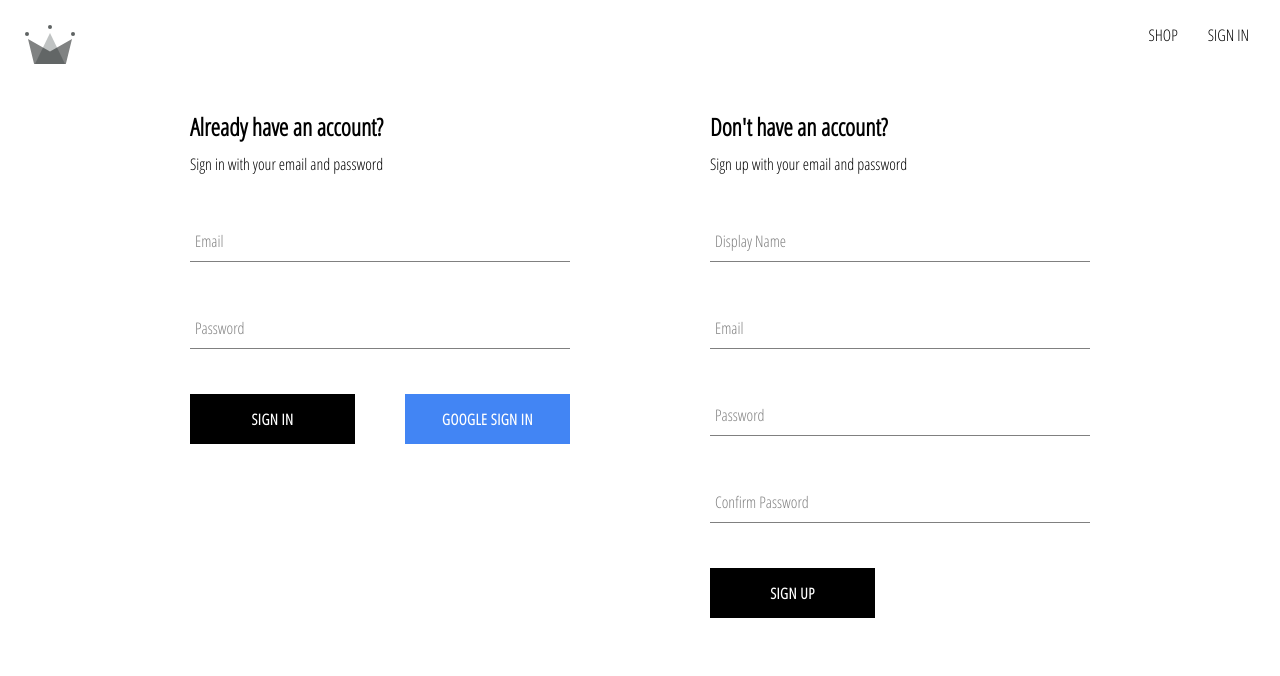
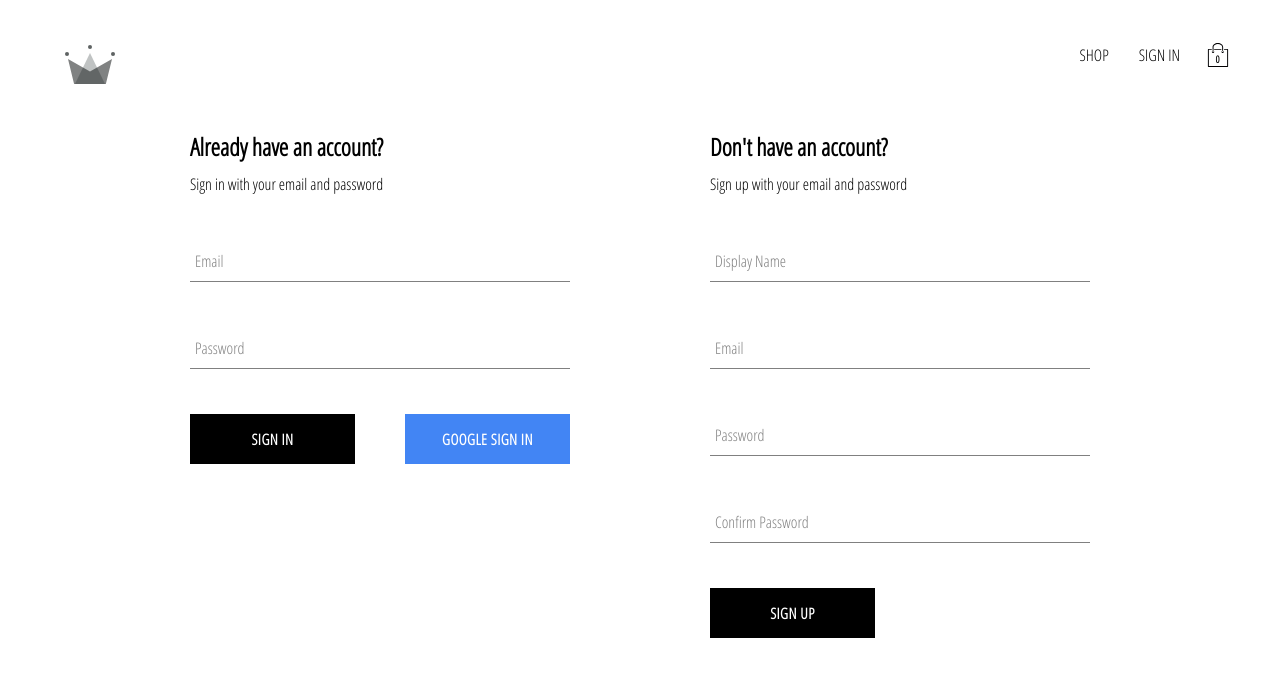
Before and after one commit to bhatsushant/crown-clothing, a React (Create React App) app: page /auth in a window 1280 px wide. Shown: the top 676 px of the page. Built offline with nearby package versions, Linux system fonts and the light colour scheme; no server answers; some icons are missing.

Commit message:
add shopping cart

```diff
--- /dev/null
+++ b/src/components/CartDropdown/CartDropdown.component.jsx
@@ -0,0 +1,14 @@
+import Button from '../Button/Button.component';
+import './CartDropdown.styles.scss';
+
+const CartDropdown = () => {
+    return (
+        <div className='cart-dropdown-container'>
+            <div className="cart-items">
+                <Button>GO TO CHECKOUT</Button>
+            </div>
+        </div>
+    )
+}
+
+export default CartDropdown;
--- /dev/null
+++ b/src/components/CartDropdown/CartDropdown.styles.scss
@@ -0,0 +1,29 @@
+.cart-dropdown-container {
+  position: absolute;
+  width: 240px;
+  height: 340px;
+  display: flex;
+  flex-direction: column;
+  padding: 20px;
+  border: 1px solid black;
+  background-color: white;
+  top: 90px;
+  right: 40px;
+  z-index: 5;
+
+  .empty-message {
+    font-size: 18px;
+    margin: 50px auto;
+  }
+
+  .cart-items {
+    height: 240px;
+    display: flex;
+    flex-direction: column;
+    overflow: scroll;
+  }
+
+  button {
+    margin-top: auto;
+  }
+}
--- /dev/null
+++ b/src/components/CartIcon/CartIcon.component.jsx
@@ -0,0 +1,20 @@
+import { CartContext } from "../../contexts/cart.context";
+import { useContext } from "react";
+import { ReactComponent as ShoppingBag } from '../../assets/shopping-bag.svg';
+import './CartIcon.styles.scss';
+
+const CartIcon = () => {
+    const { isCartOpen, setIsCartOpen } = useContext(CartContext);
+    const toggleIsCartOpen = () => {
+        console.log(isCartOpen);
+        return setIsCartOpen(!isCartOpen);
+    };
+    return (
+        <div className='cart-icon-container'>
+            <ShoppingBag className='shopping-icon' onClick={toggleIsCartOpen} />
+                <span className='item-count'>0</span>
+        </div>
+    )
+}
+
+export default CartIcon;
--- /dev/null
+++ b/src/components/CartIcon/CartIcon.styles.scss
@@ -0,0 +1,21 @@
+.cart-icon-container {
+  width: 45px;
+  height: 45px;
+  position: relative;
+  display: flex;
+  align-items: center;
+  justify-content: center;
+  cursor: pointer;
+
+  .shopping-icon {
+    width: 24px;
+    height: 24px;
+  }
+
+  .item-count {
+    position: absolute;
+    font-size: 10px;
+    font-weight: bold;
+    bottom: 12px;
+  }
+}
--- /dev/null
+++ b/src/contexts/cart.context.jsx
@@ -0,0 +1,13 @@
+import { createContext, useState } from "react";
+
+export const CartContext = createContext({
+    isCartOpen: false,
+    setIsCartOpen: () => {}
+});
+
+export const CartProvider = ({children}) => {
+    const [isCartOpen, setIsCartOpen] = useState(false);
+    const value = {isCartOpen, setIsCartOpen};
+
+    return <CartContext.Provider value={value}>{children}</CartContext.Provider>
+}
--- a/src/index.js
+++ b/src/index.js
@@ -4,6 +4,7 @@
 import App from './App';
 import { UserProvider } from './contexts/user.context';
 import { ProductsProvider } from './contexts/product.context';
+import { CartProvider } from './contexts/cart.context';
 import './index.scss';
 import reportWebVitals from './reportWebVitals';
 
@@ -12,7 +13,9 @@
     <BrowserRouter>
       <UserProvider>
         <ProductsProvider>
-          <App />
+          <CartProvider>
+            <App />
+          </CartProvider>
         </ProductsProvider>
       </UserProvider>
     </BrowserRouter>
--- a/src/index.scss
+++ b/src/index.scss
@@ -4,6 +4,7 @@
 
 body {
   margin: 0;
+  padding: 20px 40px;
   font-family: "Open Sans Condensed", sans-serif;
   -webkit-font-smoothing: antialiased;
   -moz-osx-font-smoothing: grayscale;
--- a/src/routes/Navigation/Navigation.component.jsx
+++ b/src/routes/Navigation/Navigation.component.jsx
@@ -1,13 +1,16 @@
 import { Fragment, useContext } from "react";
 import { Outlet, Link } from "react-router-dom";
 import { UserContext } from "../../contexts/user.context";
+import { CartContext } from "../../contexts/cart.context";
 import {ReactComponent as CrownLogo} from '../../assets/crown.svg';
 import { signOutUser } from '../../utils/firebase/firebase.utils';
 import './Navigation.styles.scss';
 import CartIcon from "../../components/CartIcon/CartIcon.component";
+import CartDropdown from "../../components/CartDropdown/CartDropdown.component";
 
 const Navigation = () => {
     const { currentUser, setCurrentUser } = useContext(UserContext);
+    const { isCartOpen } = useContext(CartContext);
 
     const signOutHandler = async () => {
         await signOutUser();
@@ -34,6 +37,7 @@
                     }
                     <CartIcon></CartIcon>
                 </div>
+                { isCartOpen && <CartDropdown />}
             </div>
             <Outlet/>
         </Fragment>
```
Also changed, not shown: src/assets/shopping-bag.svg (added).
